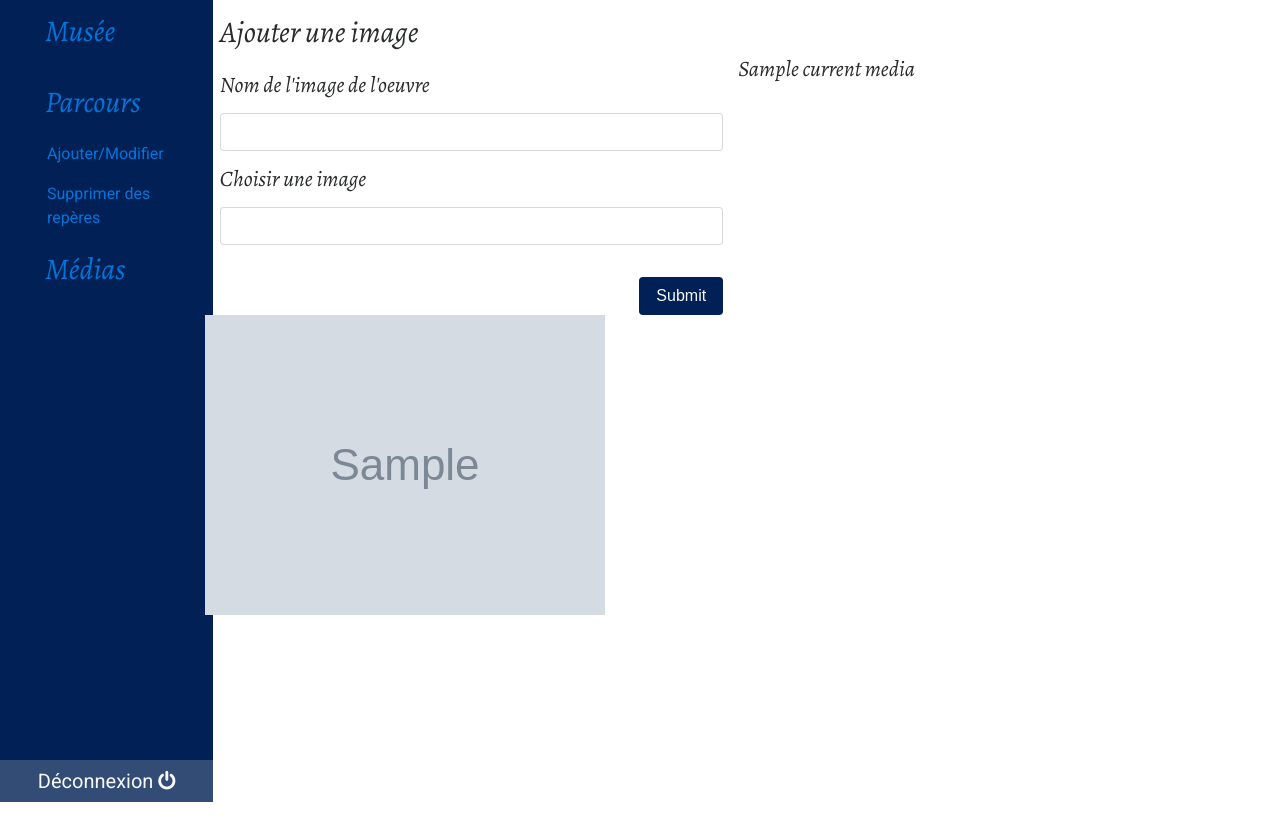
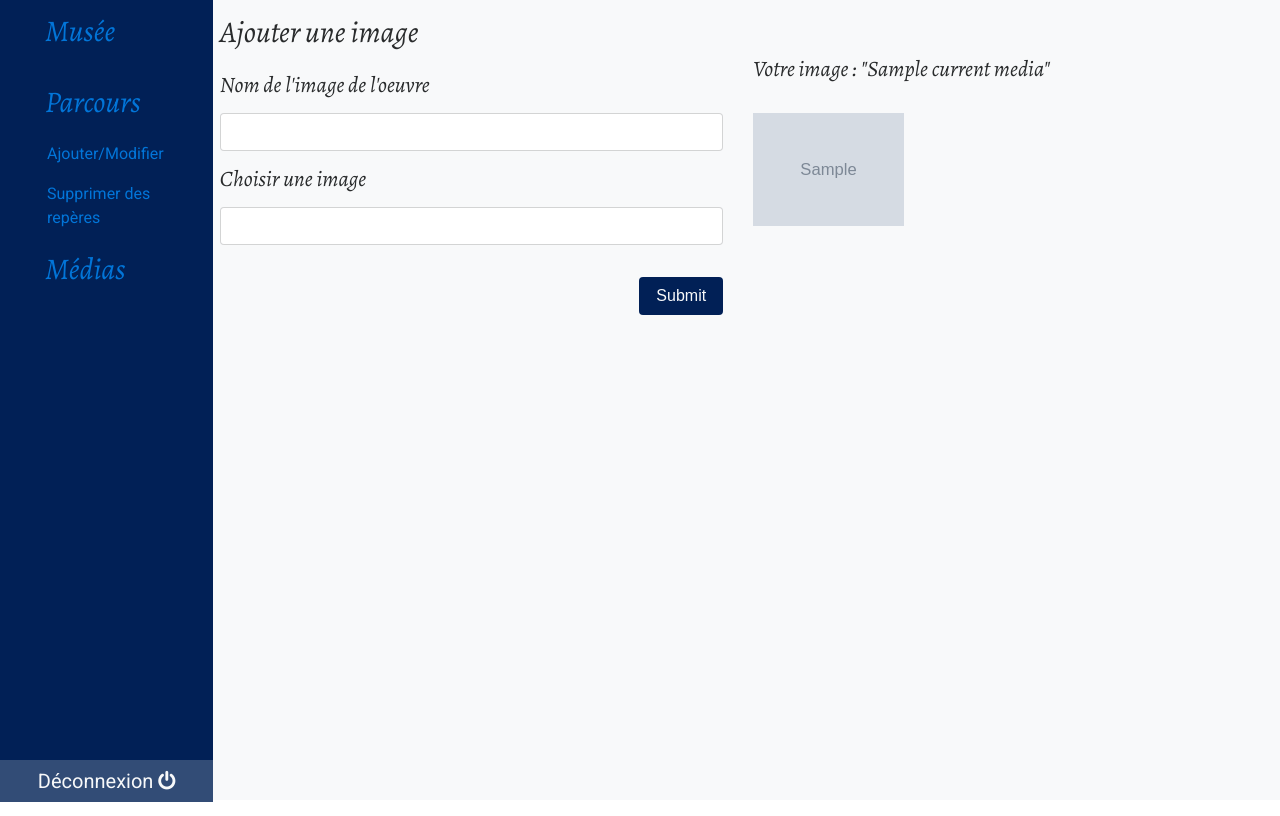
Before and after one commit to YannickDurden/musee, a Symfony app: template templates/Back-Office/BackOffice-v2/media.html.twig in a window 1280 px wide. Run offline with Twig, Linux system fonts and the light colour scheme; the template is opened without the code that fills it: most values are stand-ins (such as "Sample title", 1, 10 or a date in 2020); grey boxes marked "Sample" are stand-in pictures; form fields are guessed from the names that the template uses; some libraries are stand-ins or nearby versions.

Commit message:
Ajout commentaires + dernières modif sur template media BackOffice

```diff
--- a/public/css/style-back2.css
+++ b/public/css/style-back2.css
@@ -1,4 +1,19 @@
 /* mise en forme base barre nav */
+
+
+/* Style du template Base du Back Office V2 */
+
+/* reset */
+
+body {
+    margin: 0;
+    padding: 0;
+    box-sizing: border-box;
+    -webkit-box-sizing: border-box;
+}
+
+/* Fonts / Typographie */
+
 body {
     font-family: 'Roboto', sans-serif;
 }
@@ -17,7 +32,6 @@ h1, h2, h3, h4, h5, h6 {
     font-size: 18px;
 }
 
-
 html, body, #content, .container-fluid {
     min-height: 100vh;
 }
@@ -26,6 +40,7 @@ html, body, #content, .container-fluid {
     background-color: #f8f9fa;
 }
 
+/* Menu vertical */
 .btn {
     background-color: rgb(1, 32, 86);
     color: #f8f9fa;
@@ -63,7 +78,9 @@ html, body, #content, .container-fluid {
     color: gray;
 }
 
-#col-base {
+/* Colonne pour contenu de chaque page mis en place */
+
+#col-content {
     top: 2vh;
     left: 16vw;
 }
--- a/public/css/style-home.css
+++ b/public/css/style-home.css
@@ -56,8 +56,7 @@ body {
 
 }
 
-
-/* mise en forme div texte et input */
+/* mise en forme div blanche desc musée et input */
 
 #jumbotron .btn {
     background-color: rgb(1, 32, 86);
--- a/public/css/style-media.css
+++ b/public/css/style-media.css
@@ -1,4 +1,4 @@
-
+/* Ajout de l'image */
 .btn {
     background-color: rgb(1, 32, 86);
     color: #f8f9fa;
@@ -16,7 +16,13 @@
     top: 2vh;
 }
 
-.media-ajax {
-    width: 100px;
-    height: 100px;
+/* Preview image */
+
+#media {
+    margin-top: 4vh;
 }
+
+#media img {
+    width: 30%;
+    height: 30%;
+}
--- a/public/css/style-museum-edit.css
+++ b/public/css/style-museum-edit.css
@@ -1,4 +1,4 @@
-
+/* mise en forme formulaire edit infos et ajout de la map */
 
 .input-museum  {
     margin-bottom: 3vh;
--- a/public/css/style-newsletter.css
+++ b/public/css/style-newsletter.css
@@ -6,9 +6,6 @@ body {
     padding: 0;
     -webkit-box-sizing: border-box;
             box-sizing: border-box;
-    background: url('img/louvre.jpg') no-repeat center center;
-    background-size: cover;
-    height: 100vh;
     font-family: 'Montserrat', sans-serif;
 
 }
--- a/public/js/ajax2.js
+++ b/public/js/ajax2.js
@@ -1,4 +1,7 @@
 $(function(){
+
+    //Affichage description de chaque parcours pour le template
+    //select-route.html.twig
     $('.border-desc').hide();
     function refreshDesc() {
 
--- a/src/Form/AddSelectRouteType.php
+++ b/src/Form/AddSelectRouteType.php
@@ -15,6 +15,7 @@ class AddSelectRouteType extends AbstractType
 {
     public function buildForm(FormBuilderInterface $builder, array $options)
     {
+        //champ select en fonction de l'id du musée
         $builder->add('route', EntityType::class, [
             'class' => Route::class,
             'choice_label' => 'name',
--- a/templates/Back-Office/BackOffice-v2/base.back2.html.twig
+++ b/templates/Back-Office/BackOffice-v2/base.back2.html.twig
@@ -12,7 +12,7 @@
     <title>{% block title %}Hello World !{% endblock %}</title>
 </head>
 <body>
-    <div class="container-fluid bg-container">
+    <div id="bg-container" class="container-fluid">
         <div class="row" id="content">
             <!-- Menu latéral de navigation-->
             <div class="col col-2" id="col-nav">
@@ -36,7 +36,8 @@
                 </nav>
             </div>
             <!-- Fin du menu de navigation latéral -->
-            <div id="col-base" class="col col-10">
+            <!-- colonne pour le contenu -->
+            <div id="col-content" class="col col-10">
             {% block body %}{% endblock %}
             </div>
         </div>
--- a/templates/Back-Office/BackOffice-v2/media.html.twig
+++ b/templates/Back-Office/BackOffice-v2/media.html.twig
@@ -4,6 +4,7 @@
 
 {% block body %}
 
+    <!-- Ajout des images pour les oeuvres -->
 
     {#{{ form(formMedia, {'attr': {'novalidate': 'novalidate'}}) }}#}
     {{ form_start(formMedia) }}
@@ -30,10 +31,14 @@
             </div>
         {{ form_end(formMedia) }}
 
+            <!-- preview de l'image chargée -->
+
             {% if currentMedia is defined %}
-            <h2 id="nameMedia">{{ currentMedia.name }}</h2>
-            <div id="media">
-                <img src="{{ app.request.basepath }}/uploads/{{ currentMedia.file }}" alt="{{ currentMedia.name }}">
+            <div class="col col-6">
+                <h2 id="nameMedia">Votre image : "{{ currentMedia.name }}"</h2>
+                <div id="media">
+                    <img src="{{ app.request.basepath }}/uploads/{{ currentMedia.file }}" alt="{{ currentMedia.name }}">
+                </div>
             </div>
             {% endif %}
         </div>
--- a/templates/Front-Office/newsletter.html.twig
+++ b/templates/Front-Office/newsletter.html.twig
@@ -10,12 +10,14 @@
 {% block body %}
 
 <section id="jumbotron" class="picture-museum">
-    <div id="bg-jumbotron">
+    <div id="bg-jumbotron">  <!-- calc blanc dégradé sur image -->
         <h1>My Museum</h1>
+
+        <!-- Div blanc Container -->
         <div class="section-email container-fluid">
             <div class="row">
                 <div id="col-email" class="col col-md-12">
-                        <!-- form class form-email -->
+                        <!-- Formulaire Newsletter form class form-email -->
                         {{ form_start(formRegister,{'attr':{'class': 'form-email'}}) }}
                             <div class="form-group">
                                 {{ form_errors(formRegister.firstname) }}
--- a/templates/front-office/select-route.html.twig
+++ b/templates/front-office/select-route.html.twig
@@ -9,12 +9,15 @@
 
 {% block body %}
     <section id="jumbotron" class="picture-museum">
-        <div id="bg-jumbotron">
+        <div id="bg-jumbotron">  <!-- calc blanc dégradé sur image -->
             <h1>My Museum</h1>
             <h2>Bienvenue {{ userName }}, sélectionnez votre parcours</h2>
+
+            <!-- Div blanc Container Sélection du parcours -->
             <div class="section-route container-fluid">
                 <div class="row">
                     <div id="col-route" class="col-12">
+                        <!-- Formulaire sélection du parcours -->
 
                         {#{{ form(formSelect, {'attr': {'novalidate': 'novalidate'}}) }}#}
                         {{ form_start(formSelectRoute, {'attr': {'class': 'form-route'}}) }}
```
Also changed, not shown: public/css/style-recap.css (+16 -48 lines), public/css/style-select.css (+18 -26 lines), src/Controller/DefaultController.php (+4 -5 lines), src/Controller/FrontController.php (+8 -10 lines), templates/Back-Office/BackOffice-v2/museum-edit.html.twig (+6 -5 lines), templates/Front-Office/end-results.html.twig (+8 -2 lines), templates/Front-Office/home-front.html.twig (+8 -1 lines).
